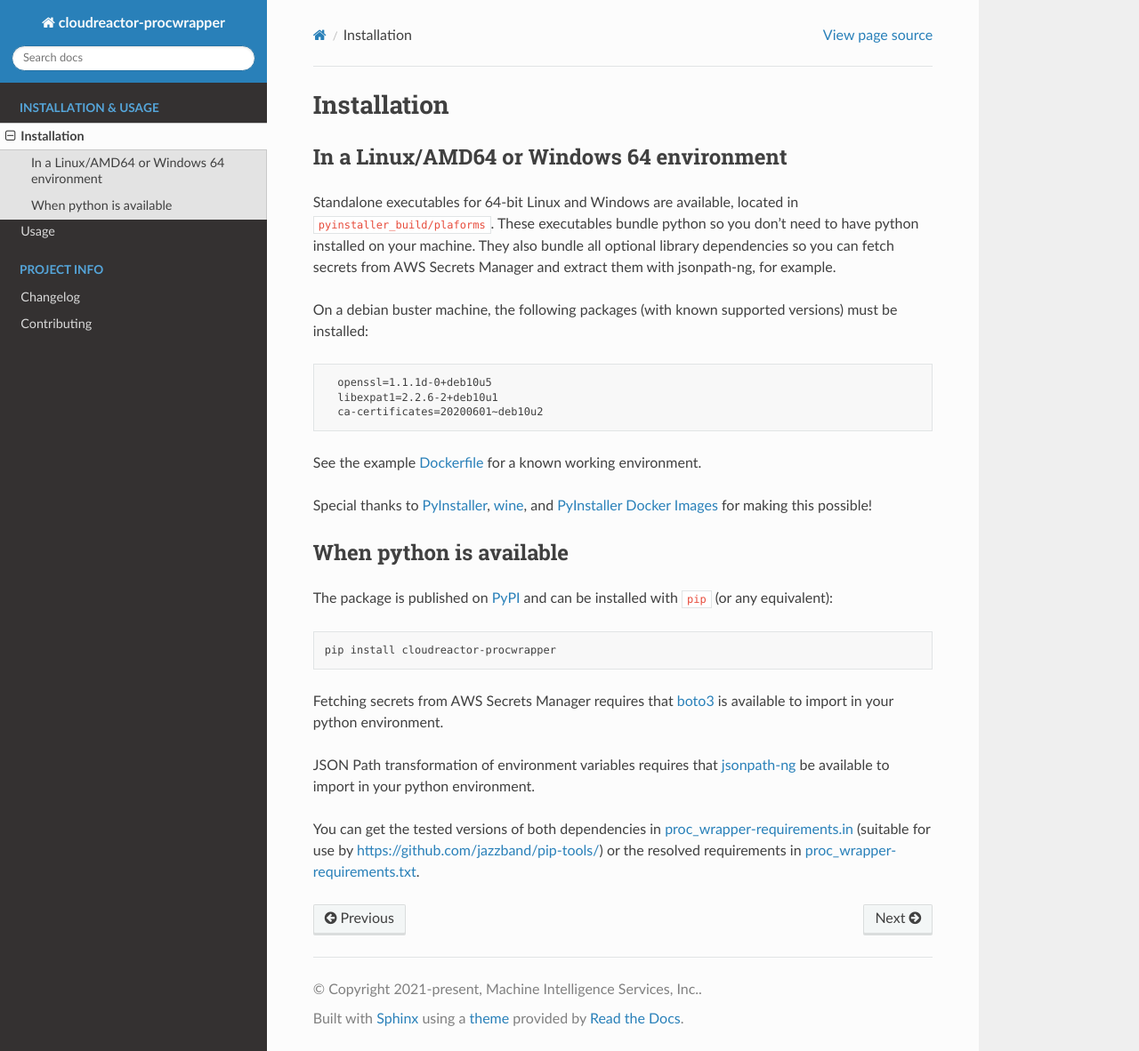
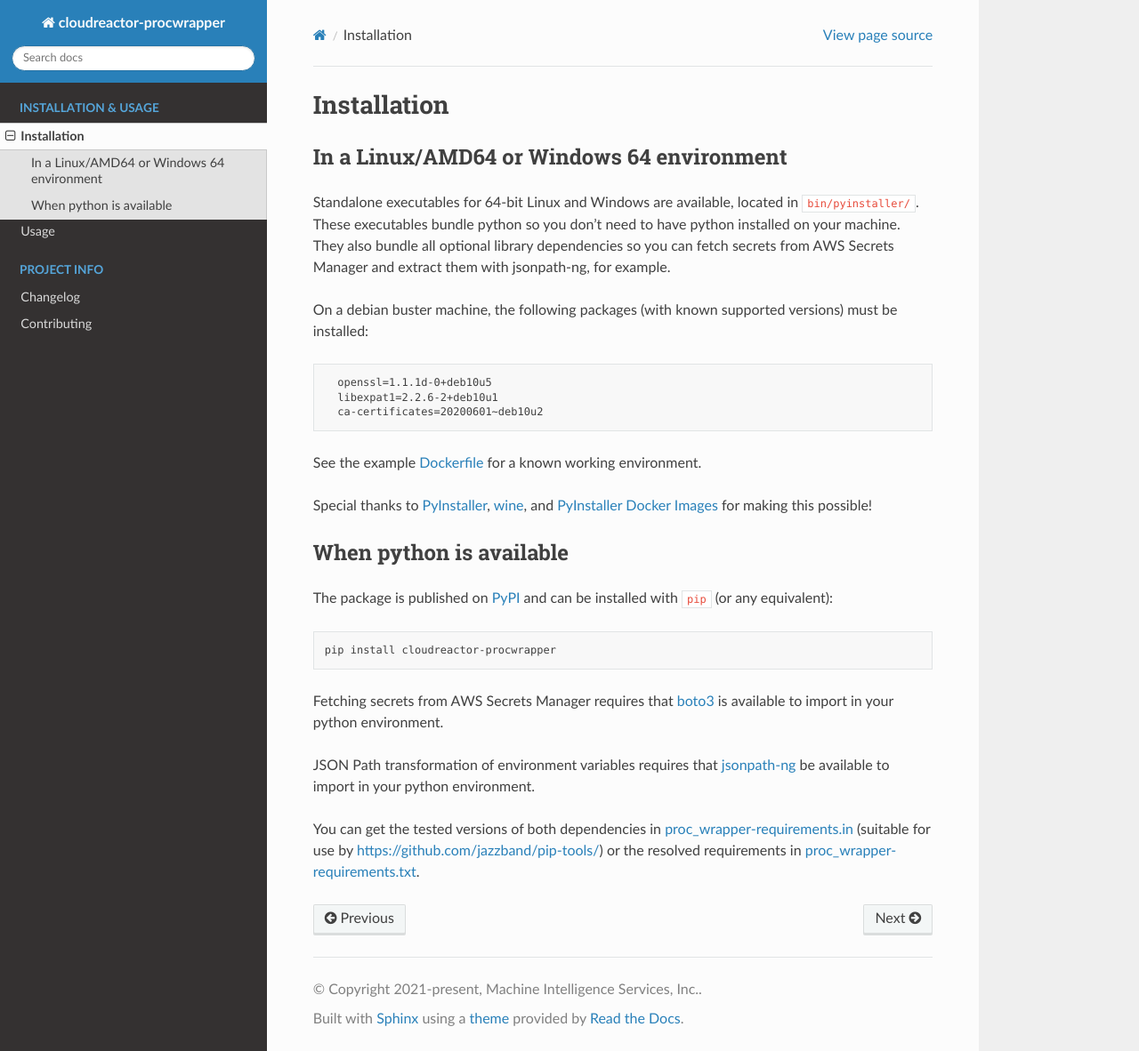
Before and after one commit to CloudReactor/cloudreactor-procwrapper, a Sphinx documentation site: the page built from docs/source/installation.md, in a window 1280 px wide and 1182 px high. Shown: the whole window at 89% size. Built offline with Sphinx 7.4.7 and the Read the Docs theme 2.0.0, drawn with Linux system fonts in a browser that asks for light colours.

Commit message:
Minor doc fix

```diff
--- a/docs/source/installation.md
+++ b/docs/source/installation.md
@@ -3,7 +3,7 @@
 ## In a Linux/AMD64 or Windows 64 environment
 
 Standalone executables for 64-bit Linux and Windows are available,
-located in `pyinstaller_build/plaforms`. These executables bundle python
+located in `bin/pyinstaller/`. These executables bundle python
 so you don't need to have python installed on your machine. They also bundle
 all optional library dependencies so you can fetch secrets from AWS
 Secrets Manager and extract them with jsonpath-ng, for example.
```
